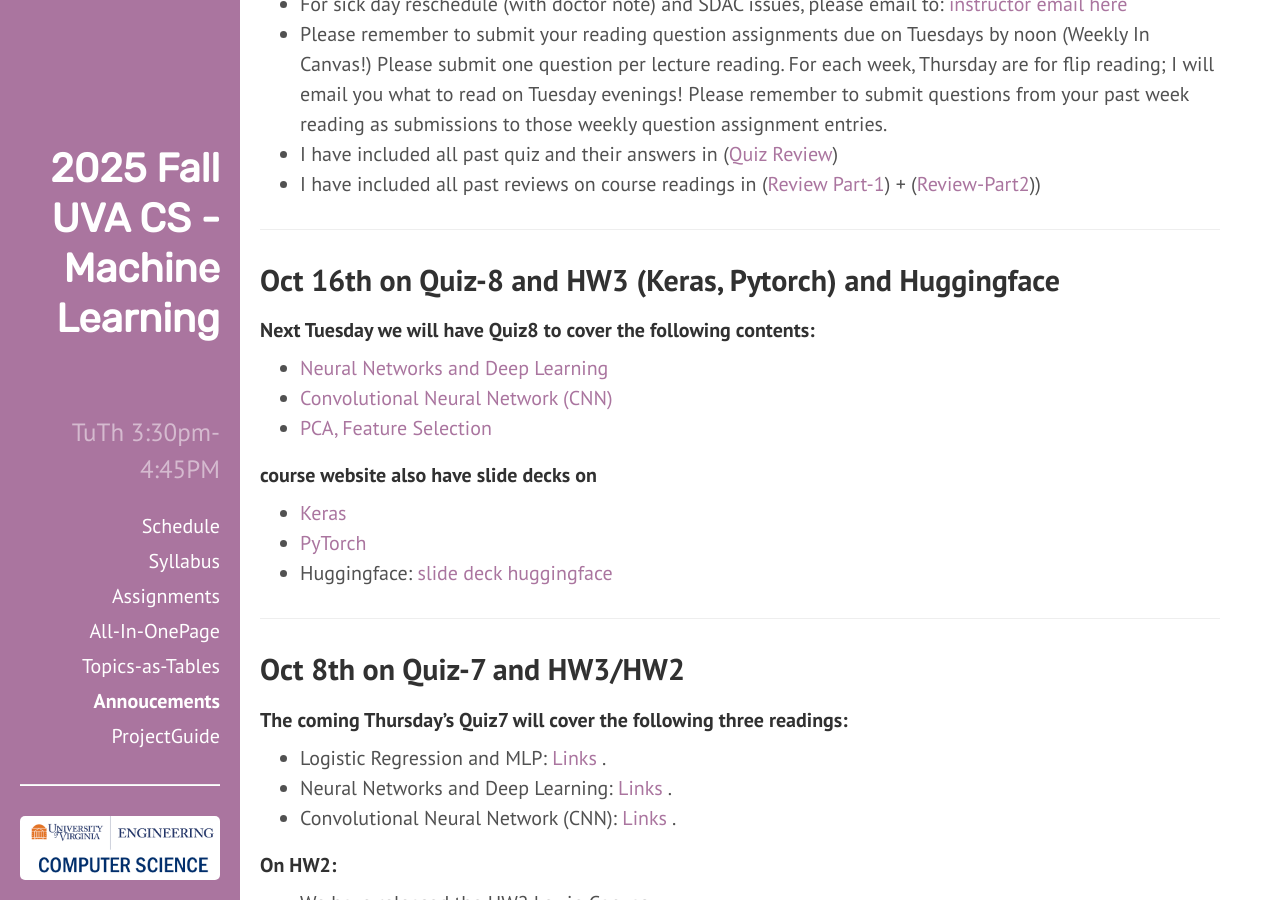
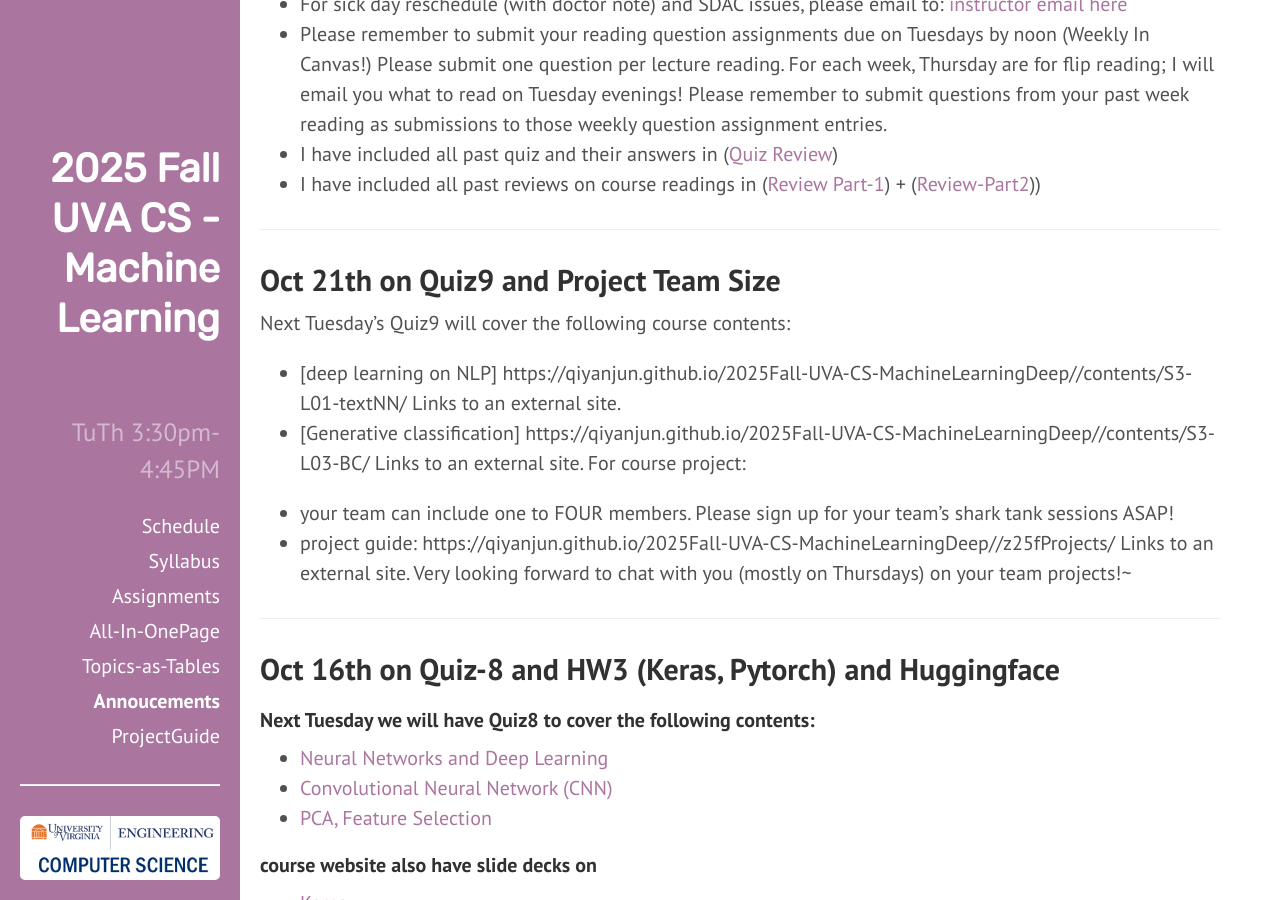
Before and after one commit to qiyanjun/2025Fall-UVA-CS-MachineLearningDeep, a Jekyll site: the page built from z25fBlog.md, in a window 1280 px wide and 900 px high, scrolled down 531 px. Built offline with Jekyll 4.4.1, drawn with Linux system fonts in a browser that asks for light colours.

Commit message:
Update z25fBlog.md

```diff
--- a/z25fBlog.md
+++ b/z25fBlog.md
@@ -18,6 +18,25 @@ desc: "Important Annoucements for 2025 Fall UVa CS -ML-Undergraduate"
 - Please remember to submit your reading question assignments due on Tuesdays by noon (Weekly In Canvas!) Please submit one question per lecture reading. For each week, Thursday are for flip reading; I will email you what to read on Tuesday evenings!  Please remember to submit questions from your past week reading as submissions to those weekly question assignment entries.
 - I have included all past quiz and their answers in ([Quiz Review](https://qiyanjun.github.io/2025Fall-UVA-CS-MachineLearningDeep//notebook/zz-Quiz.pdf))
 - I have included all past reviews on course readings in ([Review Part-1](https://qiyanjun.github.io/2025Fall-UVA-CS-MachineLearningDeep//notebook/Szz-quiz-QA.pdf)) + ([Review-Part2](https://qiyanjun.github.io/2025Fall-UVA-CS-MachineLearningDeep//notebook/Szz-Quiz-QA-part2.pdf)))
+
+
+
+---
+
+
+## Oct 21th on Quiz9 and Project Team Size
+
+
+Next Tuesday’s Quiz9 will cover the following course contents:
+
+- [deep learning on NLP] https://qiyanjun.github.io/2025Fall-UVA-CS-MachineLearningDeep//contents/S3-L01-textNN/ Links to an external site.
+- [Generative classification] https://qiyanjun.github.io/2025Fall-UVA-CS-MachineLearningDeep//contents/S3-L03-BC/ Links to an external site.
+For course project:
+
+- your team can include one to FOUR members. Please sign up for your team’s shark tank sessions ASAP!
+- project guide: https://qiyanjun.github.io/2025Fall-UVA-CS-MachineLearningDeep//z25fProjects/ Links to an external site. Very looking forward to chat with you (mostly on Thursdays) on your team projects!~
+
+
 
 
 
```
